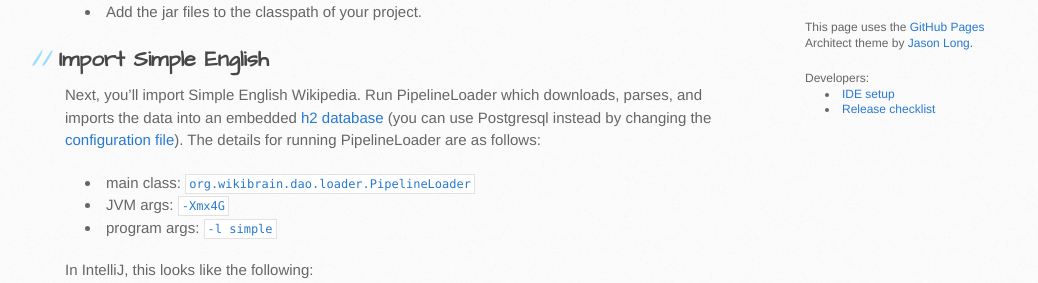
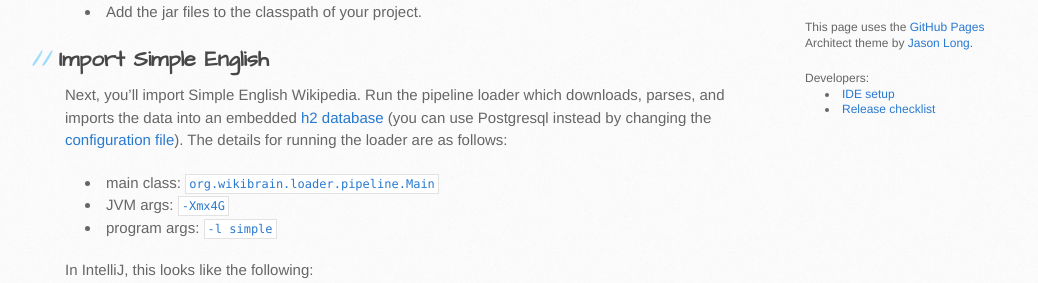
Before and after one commit to shilad/wikibrain, a Jekyll site: the page built from tutorial/quickstart.md, in a window 1280 px wide and 900 px high, scrolled down 561 px. Shown: the part 174-457 px from the top of the window, without its empty margins (105-1143 px from the left). Built offline with Jekyll 4.4.1, drawn with Linux system fonts in a browser that asks for light colours; nearby versions of some CDN libraries; Markdown is read by kramdown in place of the engine named in the settings.

Commit message:
Update quickstart.md

```diff
--- a/tutorial/quickstart.md
+++ b/tutorial/quickstart.md
@@ -30,10 +30,10 @@ More details on installation are described in the [system requirements]({{ site.
 ## Import Simple English
 
 Next, you'll import Simple English Wikipedia.
-Run PipelineLoader which downloads, parses, and imports the data into an embedded [h2 database](http://www.h2database.com/html/main.html) (you can use Postgresql instead by changing the [configuration file]({{ site.url }}/tutorial/configuration.html)).
-The details for running PipelineLoader are as follows:
+Run the pipeline loader which downloads, parses, and imports the data into an embedded [h2 database](http://www.h2database.com/html/main.html) (you can use Postgresql instead by changing the [configuration file]({{ site.url }}/tutorial/configuration.html)).
+The details for running the loader are as follows:
 
- * main class: `org.wikibrain.dao.loader.PipelineLoader`
+ * main class: `org.wikibrain.loader.pipeline.Main`
  * JVM args: `-Xmx4G`
  * program args: `-l simple`
 
```
